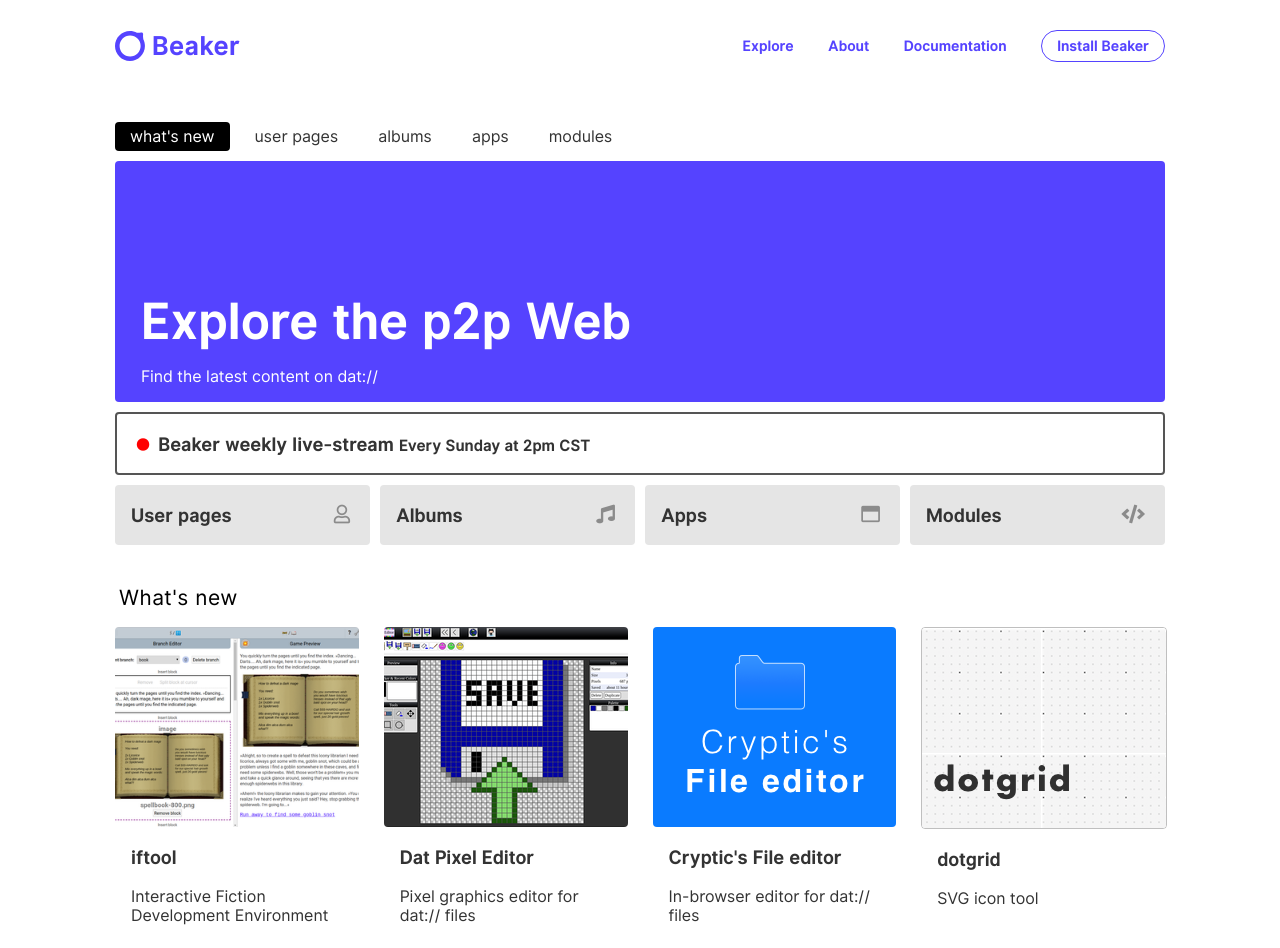
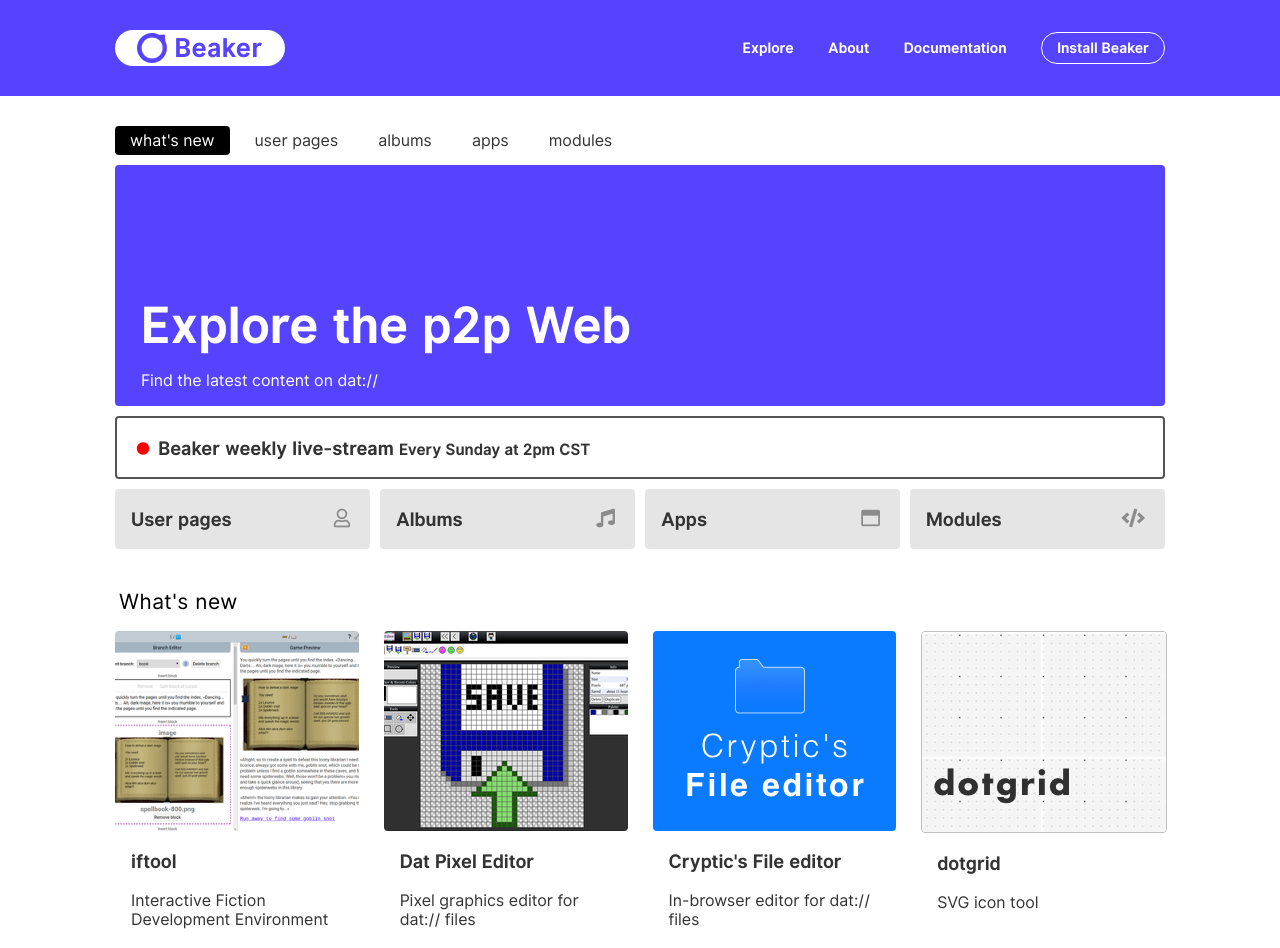
Before and after one commit to beakerbrowser/explore, a plain HTML site: page index.html in a window 1280 px wide. Shown: the top 948 px of the page. Drawn offline with Linux system fonts and the light colour scheme.

Commit message:
Update index.css

```diff
--- a/css/index.css
+++ b/css/index.css
@@ -26,7 +26,8 @@
 
 .header {
     width: 100%;
-    padding: 30px 0
+    padding: 30px 0;
+    background-color: #5543ff;
 }
 
 .header a {
@@ -42,13 +43,20 @@
 
 .beaker-link {
   display: inline-flex;
-  align-items: center
+  align-items: center;
+  justify-content: center;
+    background-color: white;
+  border-radius: 20px;
+    width: 170px;
+    height: 36px;
 }
 
 .beaker-link .logo {
   width: 30px;
   height: 30px;
-  margin-right: 7px
+  margin-right: 7px;
+
+
 }
 
 .beaker-link .wordmark {
@@ -64,6 +72,7 @@
   font-size: .9rem;
   font-weight: 600;
   text-decoration: none;
+  color: white;
 }
 
 .btn {
```
